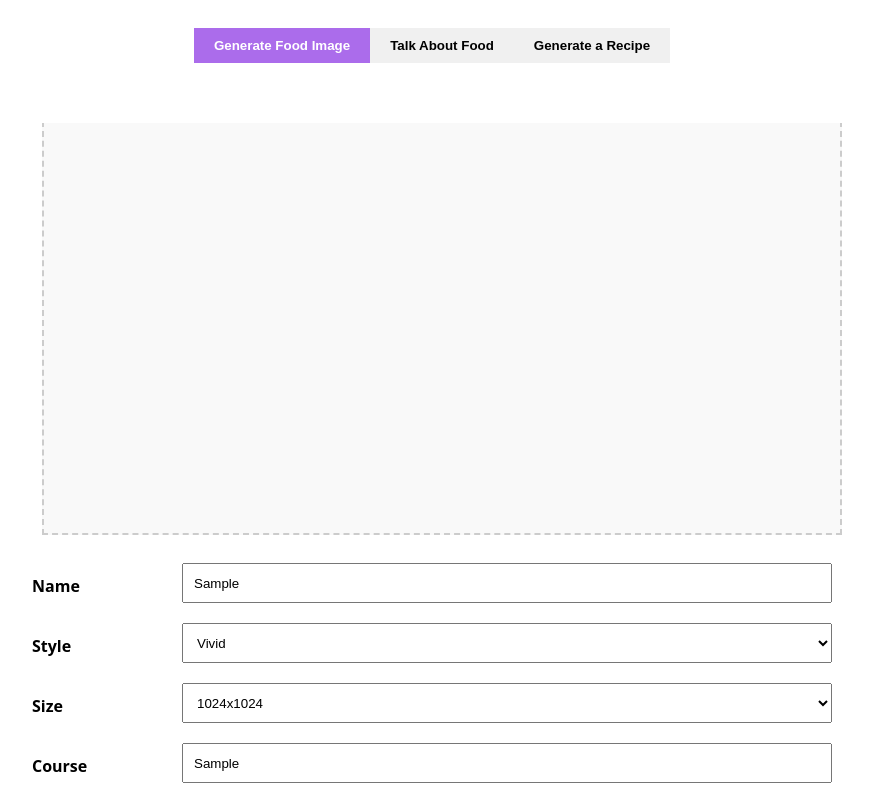
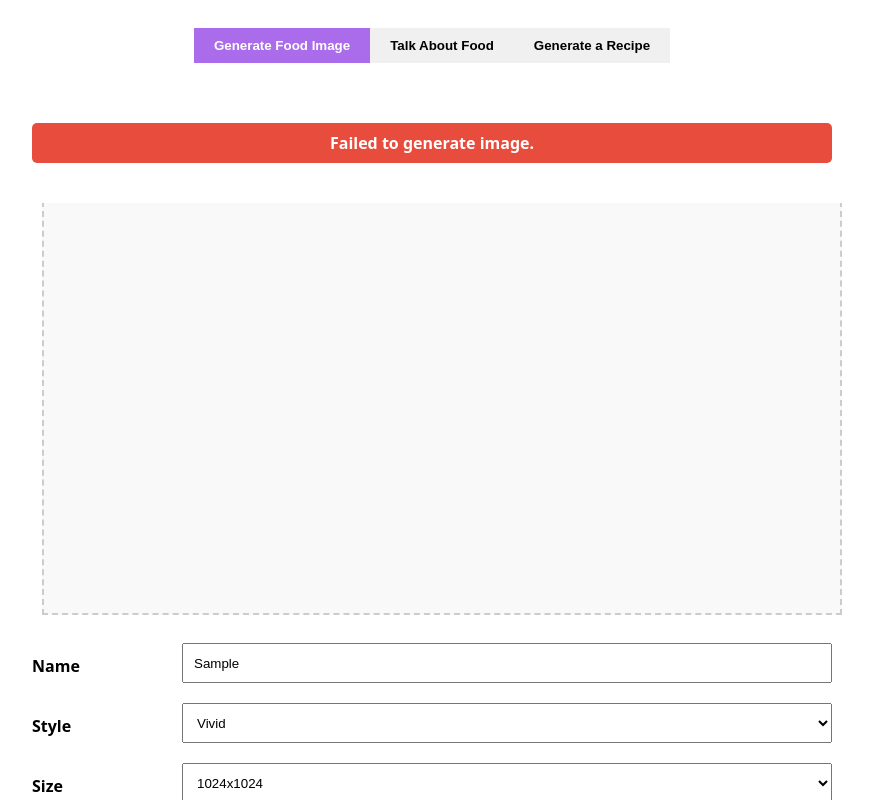
Before and after one commit to raluca345/food_chatbot, a React (Vite) app in the folder frontend/: page / in a window 1280 px wide. Both pictures are taken after typing "Sample", "Sample", "Sample", "Sample" into the empty fields and a click on the button "Generate Image". Shown: the top 800 px of the page, without its empty margins (208-1081 px from the left). Built offline with nearby package versions, Linux system fonts and the light colour scheme; no server answers.

Commit message:
added food image generation error handling

```diff
--- a/frontend/src/App.css
+++ b/frontend/src/App.css
@@ -136,3 +136,16 @@ label {
   border: 1px solid #ccc;
   margin-bottom: 20px;
 }
+
+.error-message {
+  display: flex;
+  justify-content: center;
+  align-items: center;
+  text-align: center;
+  color: #fff;
+  background-color: #e74c3c;
+  margin-bottom: 40px;
+  font-weight: bold;
+  border-radius: 5px;
+  height: 40px;
+}
--- a/frontend/src/components/FoodImageGenerator.jsx
+++ b/frontend/src/components/FoodImageGenerator.jsx
@@ -17,10 +17,12 @@ function FoodImageGenerator() {
 
   const [imageUrls, setImageUrls] = useState([]);
   const [loading, setLoading] = useState(false);
+  const [error, setError] = useState("");
 
   const handleGenerateImage = async () => {
     window.scrollTo({ top: 0, behavior: "smooth" });
 
+    setError("");
     setLoading(true);
     try {
       const query = new URLSearchParams(params);
@@ -28,10 +30,14 @@ function FoodImageGenerator() {
         `http://localhost:8080/api/v1/food-images?${query.toString()}`,
         { method: "POST" }
       );
+      if (!response.ok) {
+        throw new Error("Network response was not ok");
+      }
       const url = await response.text();
       setImageUrls([url]);
     } catch (err) {
       console.error("Error generating image: ", err);
+      setError("Failed to generate image.");
     } finally {
       setLoading(false);
     }
@@ -39,6 +45,7 @@ function FoodImageGenerator() {
 
   return (
     <div className="tab-content">
+      {error && <div className="error-message">{error}</div>}
       {loading && <Spinner />}
       <div className="single-image">
         {imageUrls.length > 0 ? (
```
